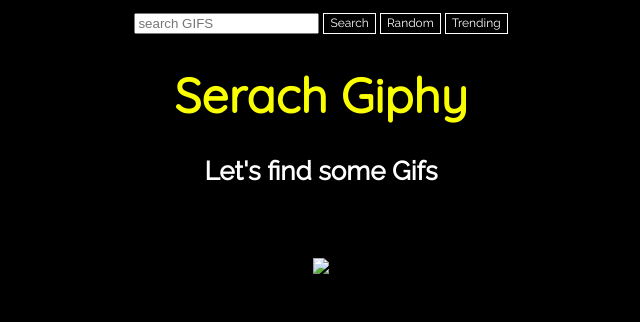
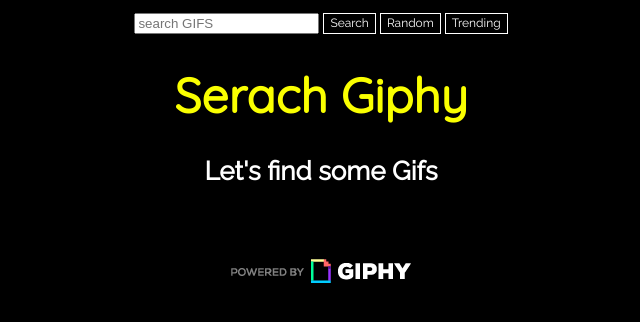
Before and after one commit to navillacreces/gifs-with-giphy-api, a plain HTML site: page index.html in a window 1280 px wide. Shown: the whole page, without its empty margins (319-959 px from the left). Drawn offline with nearby package versions, Linux system fonts and the light colour scheme; the site is published under a folder, as on GitHub Pages, so addresses that start at the root find nothing.

Commit message:
updated index.html for footer image path

```diff
--- a/index.html
+++ b/index.html
@@ -38,7 +38,7 @@
   </body>
   <footer>
     <div class="image-flex">
-      <img src="/images/giphy2.png" id="giphy-footer">
+      <img src="./images/giphy2.png" id="giphy-footer">
     </div>
     </footer>
 </html>
```
